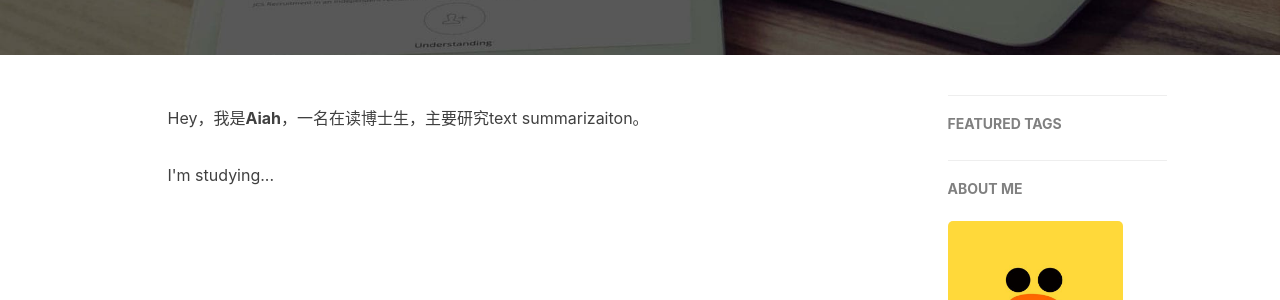
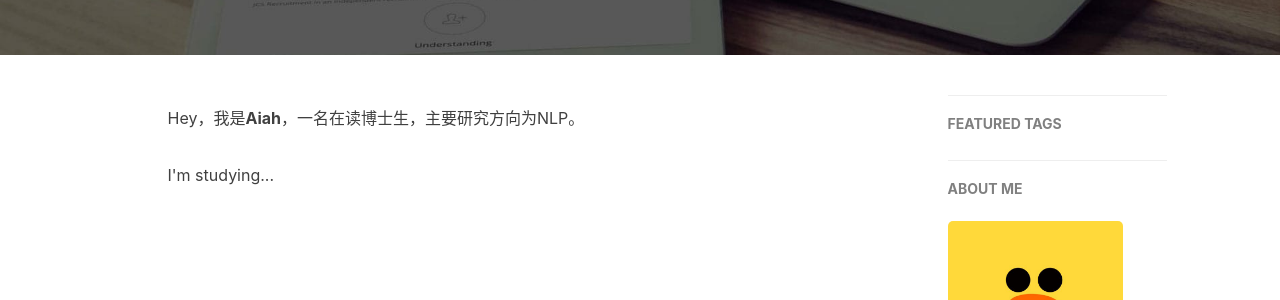
Before and after one commit to Aiah/aiah.github.io, a Jekyll site: the page built from about.html, in a window 1280 px wide. Shown: the part 363-663 px from the top of the page. Built offline with Jekyll 4.4.1, drawn with Linux system fonts in a browser that asks for light colours; nearby versions of some CDN libraries; comment, search, counter and statistics services are not loaded.

Commit message:
Update about.html

```diff
--- a/about.html
+++ b/about.html
@@ -15,7 +15,7 @@ header-img: "img/post-bg-rwd.jpg"
 <div class="zh post-container">
 
     <!--copied from markdown -->
-    <p>Hey，我是<strong>Aiah</strong>，一名在读博士生，主要研究text summarizaiton。</p>
+    <p>Hey，我是<strong>Aiah</strong>，一名在读博士生，主要研究方向为NLP。</p>
 
     <p>I'm studying...</p>
 </div>
```
